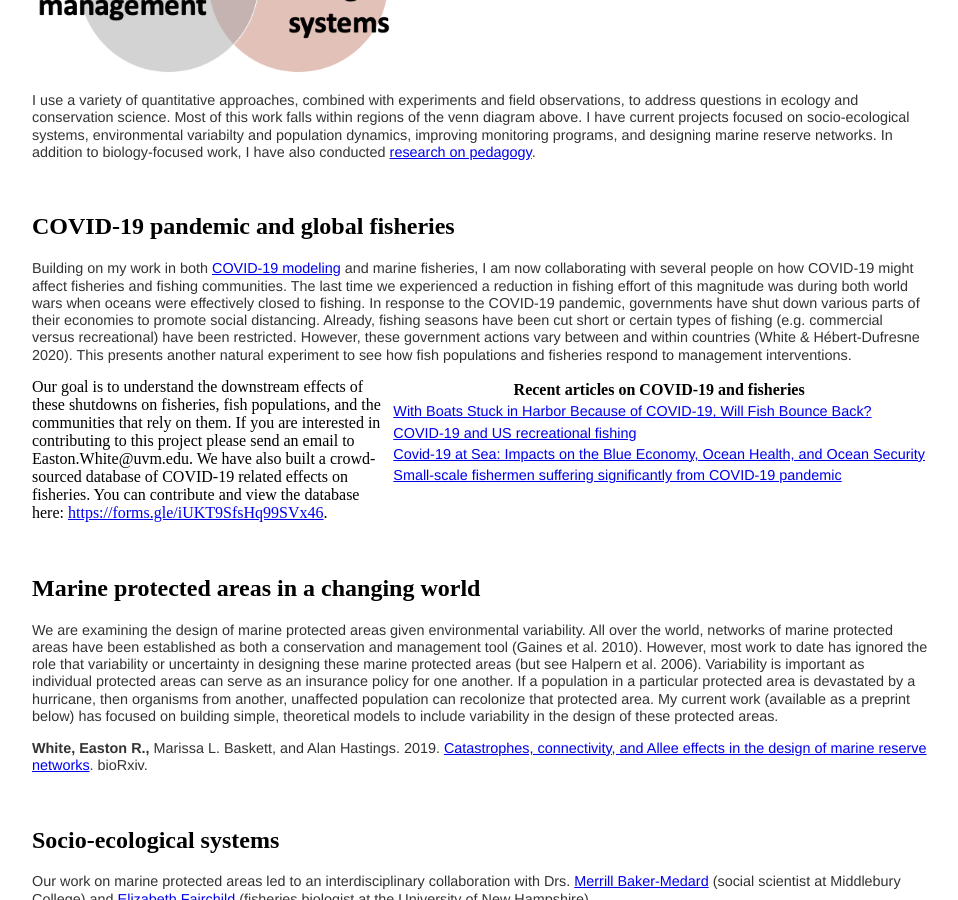
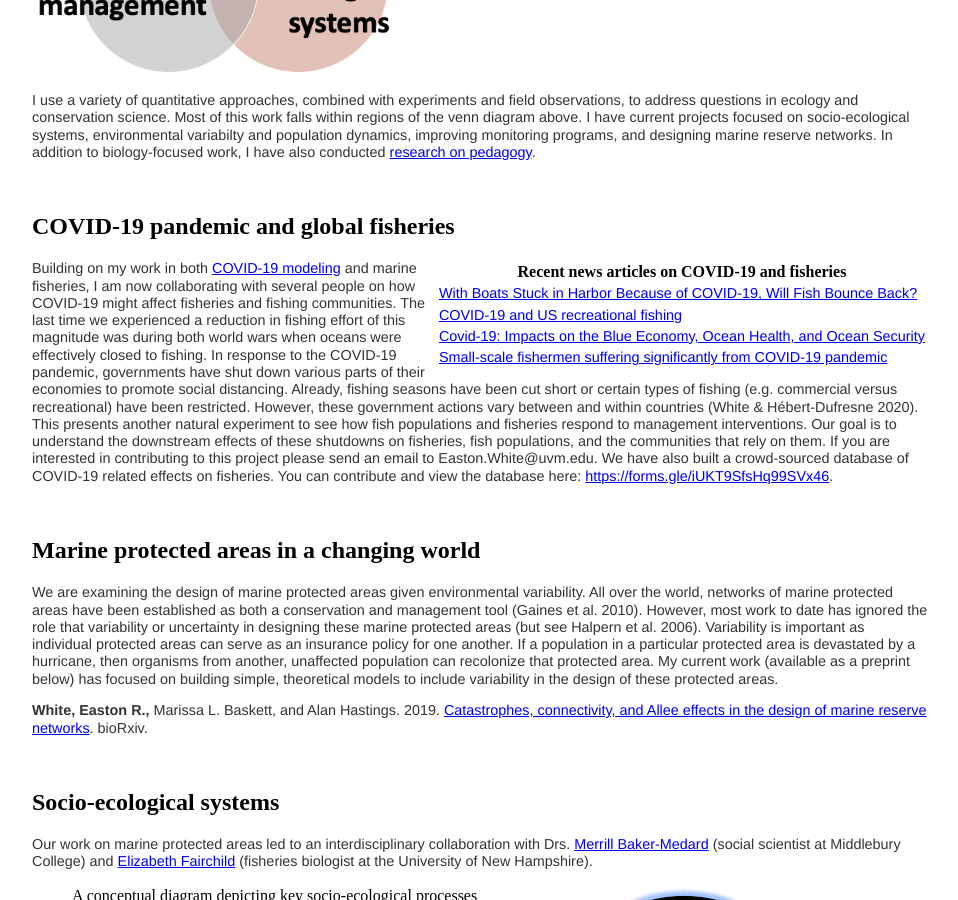
Before and after one commit to eastonwhite/eastonwhite.github.io, a Jekyll site: the page built from research/index.html, in a window 1280 px wide and 900 px high, scrolled down 659 px. Shown: the whole window, without its empty margins (160-1118 px from the left). Built offline with Jekyll 4.4.1, drawn with Linux system fonts in a browser that asks for light colours.

Commit message:
updated table format

```diff
--- a/research/index.html
+++ b/research/index.html
@@ -24,11 +24,10 @@ title: Easton R. White | Research
 <br>
 <p><a name="COVID_Fisheries"></a></p>
 <h2>COVID-19 pandemic and global fisheries</h2>
-<p>Building on my work in both <a href="https://eastonwhite.github.io/covid19/">COVID-19 modeling</a> and marine fisheries, I am now collaborating with several people on how COVID-19 might affect fisheries and fishing communities. The last time we experienced a reduction in fishing effort of this magnitude was during both world wars when oceans were effectively closed to fishing. In response to the COVID-19 pandemic, governments have shut down various parts of their economies to promote social distancing. Already, fishing seasons have been cut short or certain types of fishing (e.g. commercial versus recreational) have been restricted. However, these government actions vary between and within countries (White & Hébert-Dufresne 2020). This presents another natural experiment to see how fish populations and fisheries respond to management interventions.
 
 <table align="right">
   <tr>
-    <th><span style="font-weight:bold">Recent articles on COVID-19 and fisheries</span></th>
+    <th><style="font-weight:bold">Recent news articles on COVID-19 and fisheries</th>
   </tr>
   <tr>
     <td><a href="https://www.smithsonianmag.com/science-nature/fish-stop-covid-19-180974623/">With Boats Stuck in Harbor Because of COVID-19, Will Fish Bounce Back?</a></td>
@@ -37,12 +36,16 @@ title: Easton R. White | Research
     <td><a href="https://asafishing.org/keep-america-fishing-covid-19/">COVID-19 and US recreational fishing</a></td>
   </tr>
   <tr>
-    <td><a href="https://www.csis.org/analysis/covid-19-sea-impacts-blue-economy-ocean-health-and-ocean-security">Covid-19 at Sea: Impacts on the Blue Economy, Ocean Health, and Ocean Security</a></td>
+    <td><a href="https://www.csis.org/analysis/covid-19-sea-impacts-blue-economy-ocean-health-and-ocean-security">Covid-19: Impacts on the Blue Economy, Ocean Health, and Ocean Security</a></td>
   </tr>
   <tr>
     <td><a href="https://www.seafoodsource.com/news/supply-trade/small-scale-fishermen-suffering-significantly-from-covid-19-pandemic">Small-scale fishermen suffering significantly from COVID-19 pandemic</a></td>
   </tr>
 </table>
+
+<p>Building on my work in both <a href="https://eastonwhite.github.io/covid19/">COVID-19 modeling</a> and marine fisheries, I am now collaborating with several people on how COVID-19 might affect fisheries and fishing communities. The last time we experienced a reduction in fishing effort of this magnitude was during both world wars when oceans were effectively closed to fishing. In response to the COVID-19 pandemic, governments have shut down various parts of their economies to promote social distancing. Already, fishing seasons have been cut short or certain types of fishing (e.g. commercial versus recreational) have been restricted. However, these government actions vary between and within countries (White & Hébert-Dufresne 2020). This presents another natural experiment to see how fish populations and fisheries respond to management interventions.
+
+
 
 Our goal is to understand the downstream effects of these shutdowns on fisheries, fish populations, and the communities that rely on them. If you are interested in contributing to this project please send an email to Easton.White@uvm.edu. We have also built a crowd-sourced database of COVID-19 related effects on fisheries. You can contribute and view the database here: <a href="https://forms.gle/iUKT9SfsHq99SVx46" target="_blank">https://forms.gle/iUKT9SfsHq99SVx46</a>.</p>
 
```
